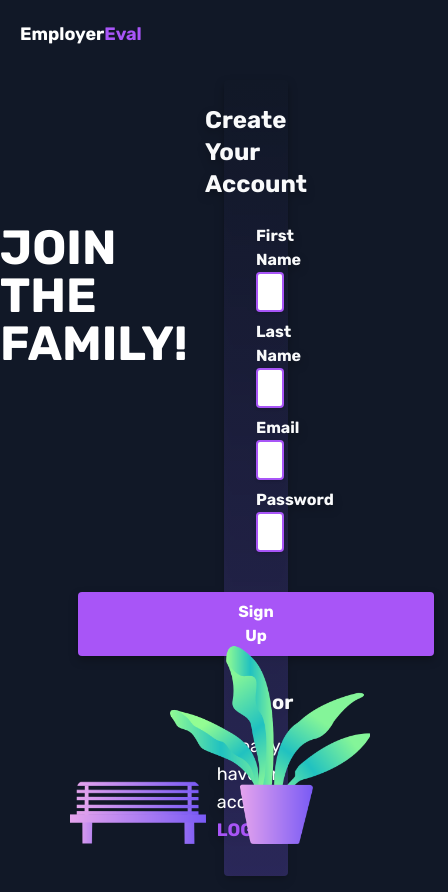
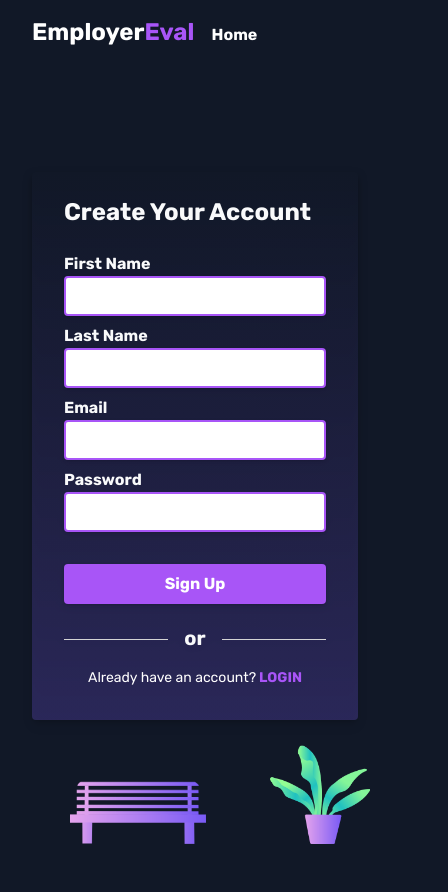
Before and after one commit to TrustfulDev/employer_eval, a React (Create React App) app: page /signup in a window 390 px wide. Shown: the whole page, 448 px wide, since content can reach past the window. After the commit the page ends 844 px from the top, so only its background shows below. Built offline with nearby package versions, Linux system fonts and the light colour scheme; no server answers; the HTML template or start-up script is replaced by a standard one.

Commit message:
fix: improved the css for the signup page

```diff
--- a/src/pages/SignUp.jsx
+++ b/src/pages/SignUp.jsx
@@ -33,13 +33,12 @@ const SignUp = () => {
     };
 
     return (
-        <div className ="pt-20 px-56">
-            <div className="absolute top-5 left-5">
-                <h1 className="block text-white text-lg font-bold">Employer<b className="text-purple-500">Eval</b></h1>
-            </div>
+        <div className ="min-h-screen flex flex-col">
+            <Link to='/'><h1 className="block text-white text-2xl font-bold px-8 py-4">Employer<span className="text-purple-500">Eval</span> <span className="text-base ml-3">Home</span> </h1></Link>
+            <div className ="flex flex-1 items-center px-36 gap-8 lg:px-8">
                 <div class="w-full max-w-md">
                     <form className="black-gradient shadow-md rounded px-8 pt-6 pb-8 mb-4" id='sign-up-form' onSubmit={signUp}>
-                    <h1 className="flex justify-center block text-white-800 text-2xl font-bold mb-6">Create Your Account</h1>
+                        <h1 className="block text-white-800 text-2xl font-bold mb-6">Create Your Account</h1>
                         <div className="mb-2">
                             <label className="block white text-md font-bold" htmlFor='firstName'>First Name</label>
                             <input className="shadow appearance-none bg-white border-2 border-purple-500 rounded w-full py-2 px-3 text-black leading-tight focus:outline-none focus:shadow-none"
@@ -70,7 +69,7 @@ const SignUp = () => {
                             />
                         </div>
 
-                    <div className="mb-10">
+                        <div className="mb-10 sm:mb-8">
                             <label className="block white text-md font-bold" htmlFor='password'>Password</label>
                             <input className="shadow appearance-none bg-white border-2 border-purple-500 rounded w-full py-2 px-3 text-black leading-tight focus:outline-none focus:shadow-none"
                                 name='password'
@@ -80,24 +79,23 @@ const SignUp = () => {
                             />
                         </div>
 
-                    <div className="flex justify-center">
-                        <button type='submit' className="shadow bg-purple-500 hover:bg-purple-400 focus:shadow-outline focus:outline-none text-white font-bold py-2 px-40 rounded mb-4">Sign Up</button>
-                    </div>
+                        <button type='submit' className="shadow bg-purple-500 hover:bg-purple-400 focus:shadow-outline focus:outline-none text-white font-bold py-2 rounded mb-4 w-full sm:mb-1">Sign Up</button>
 
                         <div class="my-4 flex items-center before:mt-0.5 before:flex-1 before:border-t before:border-neutral-300 after:mt-0.5 after:flex-1 after:border-t after:border-neutral-300">
                             <h3 class="mx-4 text-center font-semibold dark:text-white text-xl">or</h3>
                         </div>
 
                         <div className="flex justify-center">
-                        <h4 className="text-white text-lg">Already have an account?
-                            <Link className="text-purple-500 text-lg font-bold" to='/login'> LOGIN</Link>
+                            <h4 className="text-white text-lg sm:text-base xsm:text-sm">Already have an account?
+                                <Link className="text-purple-500 text-lg font-bold sm:text-base xsm:text-sm" to='/login'> LOGIN</Link>
                             </h4>
                         </div>
                     </form>
                 </div>
-            <h1 className="absolute top-56 right-44 block text-white text-5xl font-bold">JOIN THE FAMILY!</h1>
-            <img src={bench} alt='A bench' className="absolute bottom-0 right-[354px] w-[236px] h-auto md:right-[184px] md:w-[136px]" />
-            <img src={tulip} alt='A tulip plant' className="absolute bottom-0 right-[130px] w-[183px] h-auto md:right-[20px] md:w-[200px]" />
+                <h1 className="text-white text-6xl font-bold mb-auto w-[5%] mt-28 md:hidden">JOIN THE FAMILY!</h1>
+                <img src={bench} alt='A bench' className="absolute bottom-0 right-[354px] w-[236px] h-auto xl:right-[184px] xl:w-[136px]" />
+                <img src={tulip} alt='A tulip plant' className="absolute bottom-0 right-[130px] w-[183px] h-auto xl:right-[20px] xl:w-[200px] sm:w-[100px]" />
+            </div>
         </div>
     )
 }
```
Lines whose indentation alone changed are shown as unchanged.
